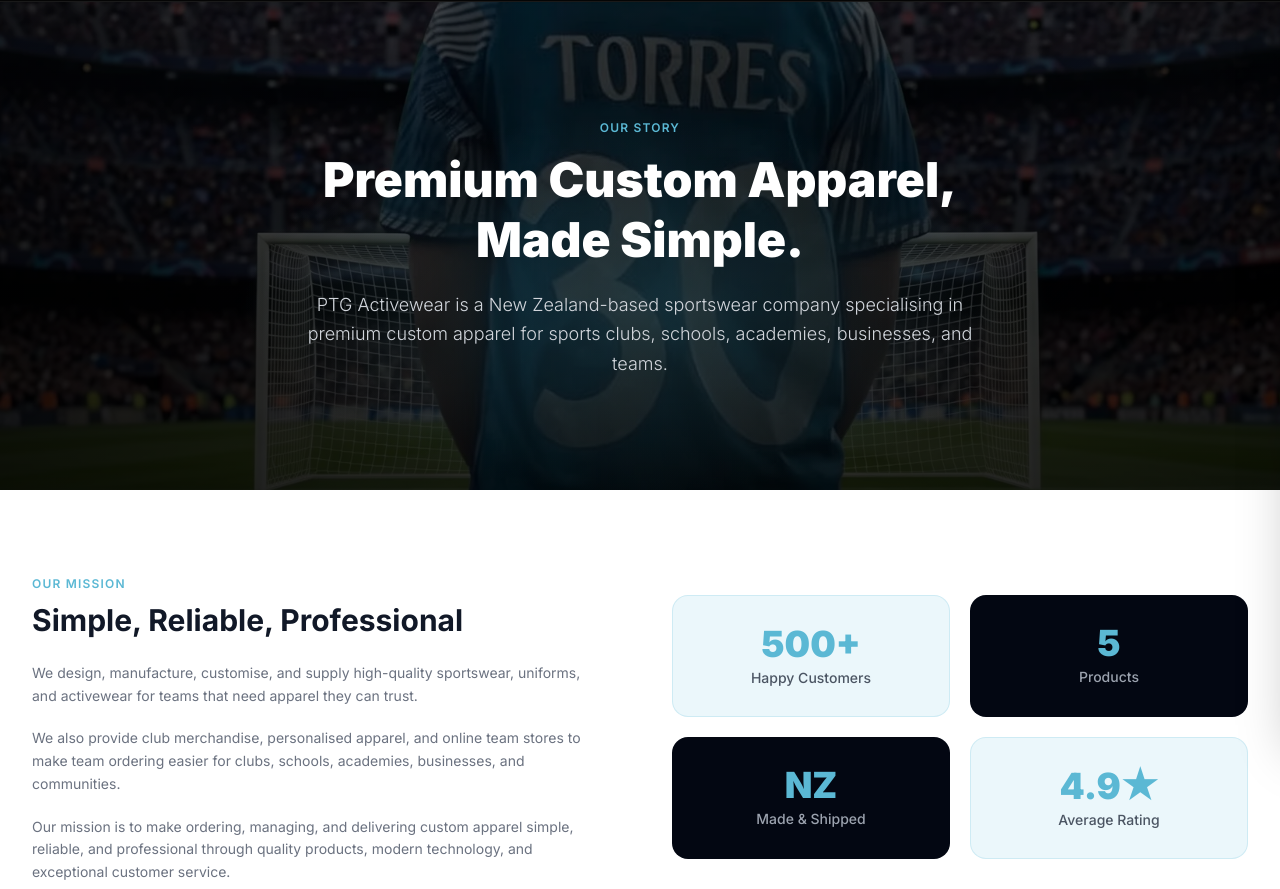
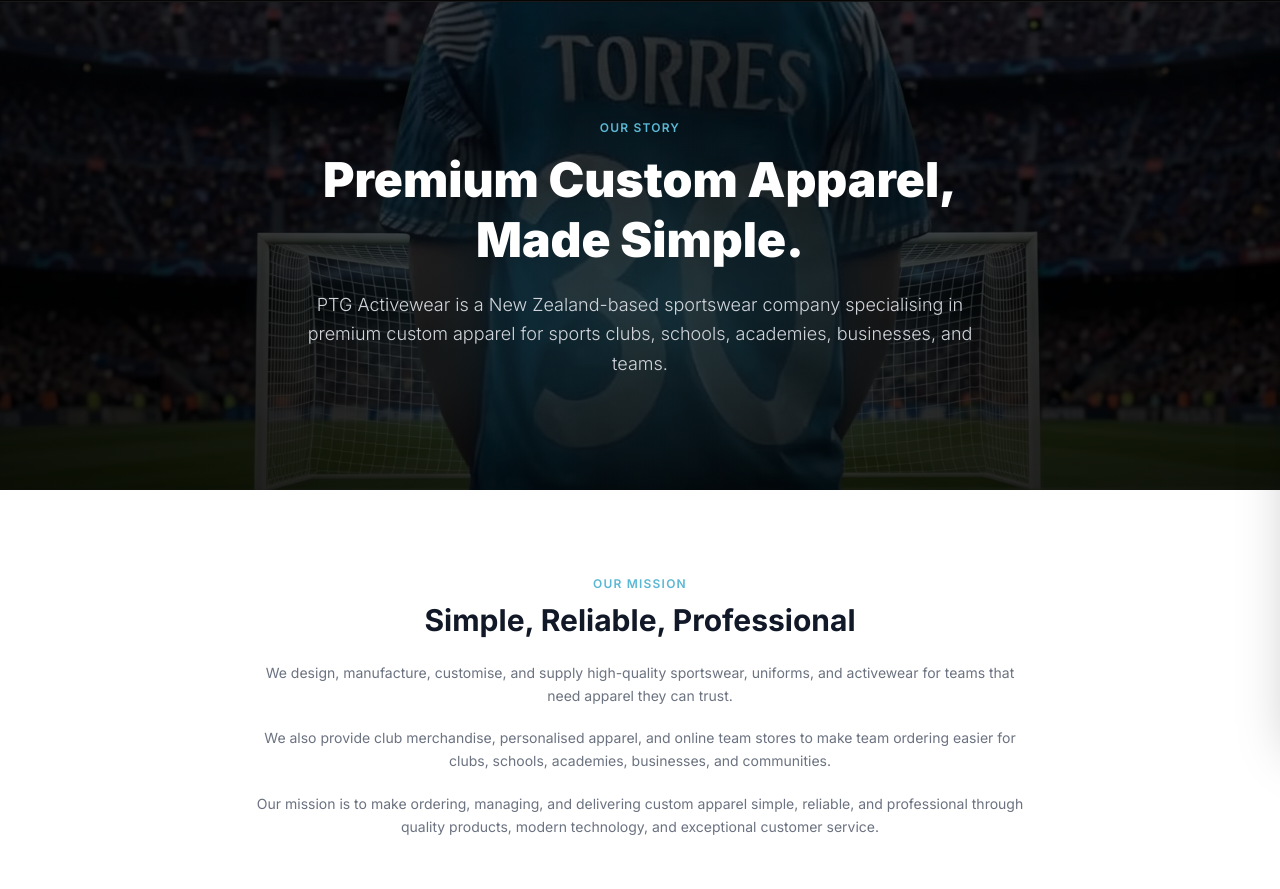
Before and after one commit to luistorresu/ptgactivewear.co.nz, a website: page about.html in a window 1280 px wide. Shown: the part 63-952 px from the top of the page. Drawn offline with nearby package versions, Linux system fonts and the light colour scheme; no server answers.

Commit message:
Remove About page statistics

```diff
--- a/about.html
+++ b/about.html
@@ -88,8 +88,8 @@
 
   <!-- ── MISSION ── -->
   <section class="py-20 px-4 sm:px-6 lg:px-8 max-w-7xl mx-auto">
-    <div class="grid md:grid-cols-2 gap-16 items-center">
-      <div class="text-center md:text-left">
+    <div class="max-w-3xl mx-auto text-center">
+      <div>
         <span class="text-brand text-xs font-semibold tracking-widest uppercase">Our Mission</span>
         <h2 class="text-3xl font-bold text-gray-900 mt-2 mb-6">Simple, Reliable, Professional</h2>
         <p class="text-gray-500 leading-relaxed mb-5 text-sm">
@@ -101,24 +101,6 @@
         <p class="text-gray-500 leading-relaxed text-sm">
           Our mission is to make ordering, managing, and delivering custom apparel simple, reliable, and professional through quality products, modern technology, and exceptional customer service.
         </p>
-      </div>
-      <div class="grid grid-cols-2 gap-5">
-        <div class="bg-brand-light rounded-2xl p-7 text-center border border-brand/20">
-          <div class="text-4xl font-black text-brand mb-1">500+</div>
-          <div class="text-sm text-gray-600 font-medium">Happy Customers</div>
-        </div>
-        <div class="bg-gray-950 rounded-2xl p-7 text-center">
-          <div class="text-4xl font-black text-brand mb-1">5</div>
-          <div class="text-sm text-gray-400 font-medium">Products</div>
-        </div>
-        <div class="bg-gray-950 rounded-2xl p-7 text-center">
-          <div class="text-4xl font-black text-brand mb-1">NZ</div>
-          <div class="text-sm text-gray-400 font-medium">Made &amp; Shipped</div>
-        </div>
-        <div class="bg-brand-light rounded-2xl p-7 text-center border border-brand/20">
-          <div class="text-4xl font-black text-brand mb-1">4.9★</div>
-          <div class="text-sm text-gray-600 font-medium">Average Rating</div>
-        </div>
       </div>
     </div>
   </section>
```
